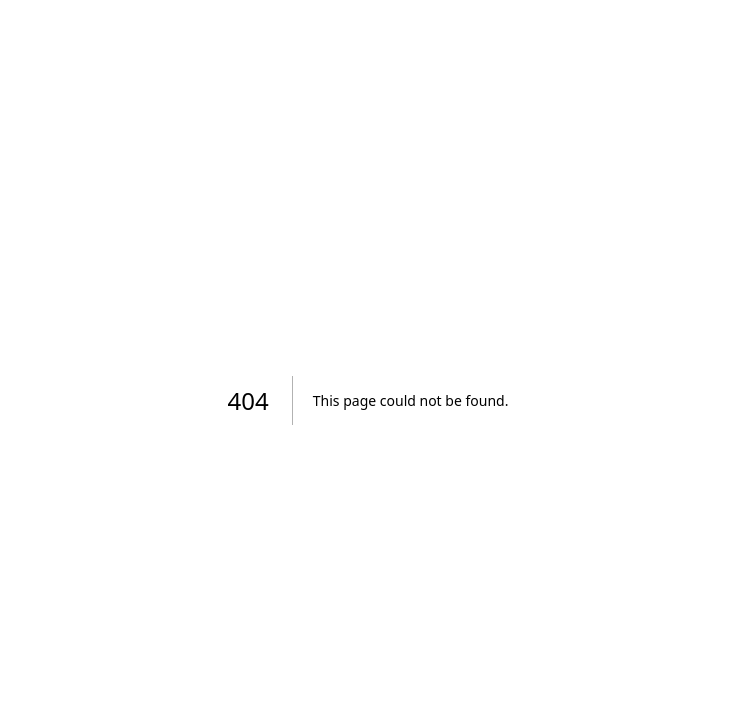
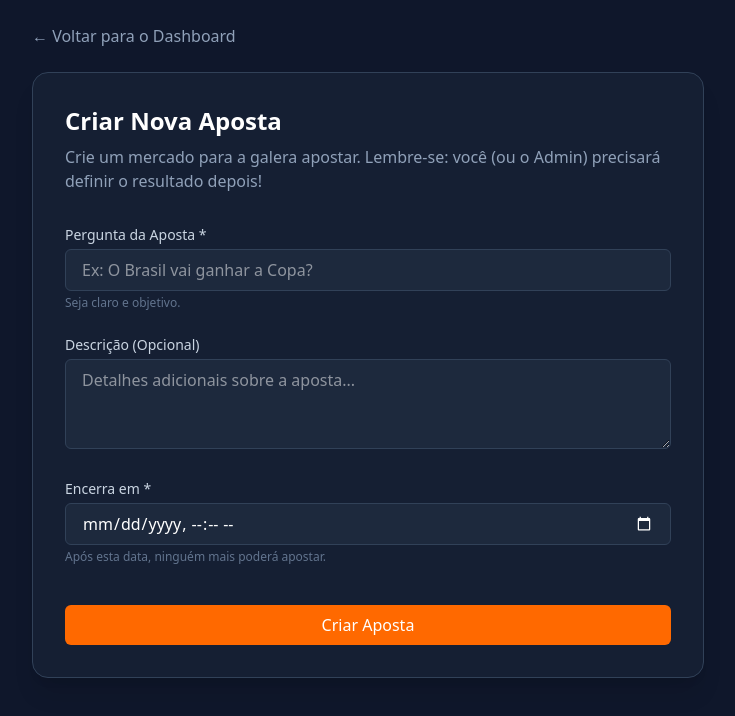
Before and after one commit to Melksedeque/nossa-betania, a Next.js app: page /dashboard/criar in a window 1280 px wide. Before the commit this address had no page. Shown: the top 716 px of the page, without its empty margins (272-1007 px from the left). Built offline with nearby package versions, Linux system fonts and the light colour scheme; no server answers; sample sign-in values are in the browser's storage.

Commit message:
Atualização de Dashboard com possibilidade de criar mercados

```diff
--- /dev/null
+++ b/app/dashboard/criar/page.tsx
@@ -0,0 +1,33 @@
+import { auth } from '@/auth';
+import { CreateMarketForm } from '@/components/CreateMarketForm';
+import { redirect } from 'next/navigation';
+import Link from 'next/link';
+
+export default async function CreateMarketPage() {
+  const session = await auth();
+
+  if (!session?.user) {
+    redirect('/login');
+  }
+
+  return (
+    <div className="min-h-screen bg-slate-900 p-6">
+      <div className="max-w-2xl mx-auto">
+        <Link href="/dashboard" className="text-slate-400 hover:text-white mb-6 inline-block">
+          &larr; Voltar para o Dashboard
+        </Link>
+
+        <div className="bg-slate-800/50 p-8 rounded-2xl border border-slate-700 shadow-xl">
+          <div className="mb-8">
+            <h1 className="text-2xl font-bold text-white mb-2">Criar Nova Aposta</h1>
+            <p className="text-slate-400">
+              Crie um mercado para a galera apostar. Lembre-se: você (ou o Admin) precisará definir o resultado depois!
+            </p>
+          </div>
+
+          <CreateMarketForm userId={session.user.id} />
+        </div>
+      </div>
+    </div>
+  );
+}
--- a/app/dashboard/page.tsx
+++ b/app/dashboard/page.tsx
@@ -5,10 +5,16 @@ import { prisma } from '@/lib/prisma';
 import { redirect } from 'next/navigation';
 import { MarketList } from '@/components/MarketList';
 
+import { Button } from '@/components/Button';
+import Link from 'next/link';
+
 async function getOpenMarkets() {
   return await prisma.market.findMany({
     where: { status: 'OPEN' },
-    include: { options: true },
+    include: {
+      options: true,
+      creator: { select: { name: true } }
+    },
     orderBy: { createdAt: 'desc' },
   });
 }
@@ -29,7 +35,11 @@ export default async function DashboardPage() {
   }
 
   const userBalance = session.user.balance;
-  const markets = await getOpenMarkets();
+  const markets = (await getOpenMarkets()).map(market => ({
+    ...market,
+    createdAt: market.createdAt.toISOString(),
+    expiresAt: market.expiresAt ? market.expiresAt.toISOString() : null,
+  }));
   const leaderboard = await getLeaderboard();
 
   return (
```
